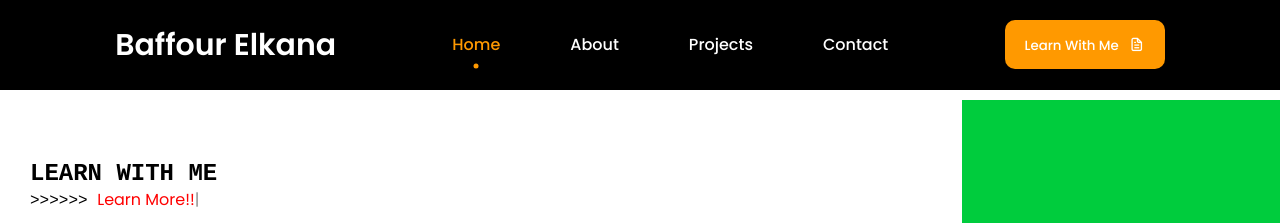
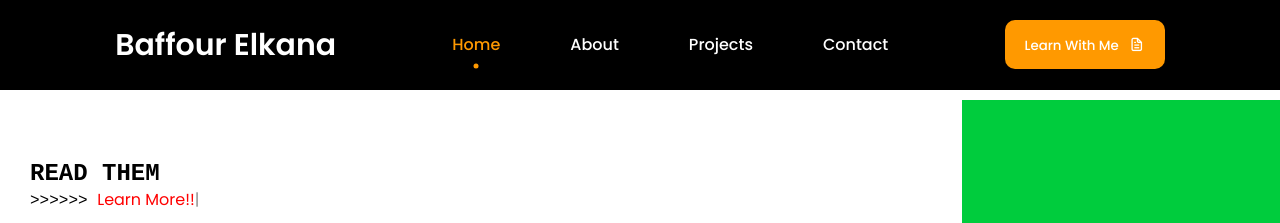
Before and after one commit to Elkana-DAT/Kyei, a plain HTML site: page assets/index.html in a window 1280 px wide. Shown: the top 223 px of the page. Drawn offline with nearby package versions, Linux system fonts and the light colour scheme.

Commit message:
Update index.html

```diff
--- a/assets/index.html
+++ b/assets/index.html
@@ -60,7 +60,7 @@
       <div class="structure">
         <main class="book">
           <div id="bk4">
-            <h2>LEARN WITH ME</h2>
+            <h2>READ THEM</h2>
             <p>>>>>>>  <span class="top" style="color: rgb(255, 0, 0);"></span></p>
           </div>
 <div id="bk1" class="hero-pic"><a href="#">
```
